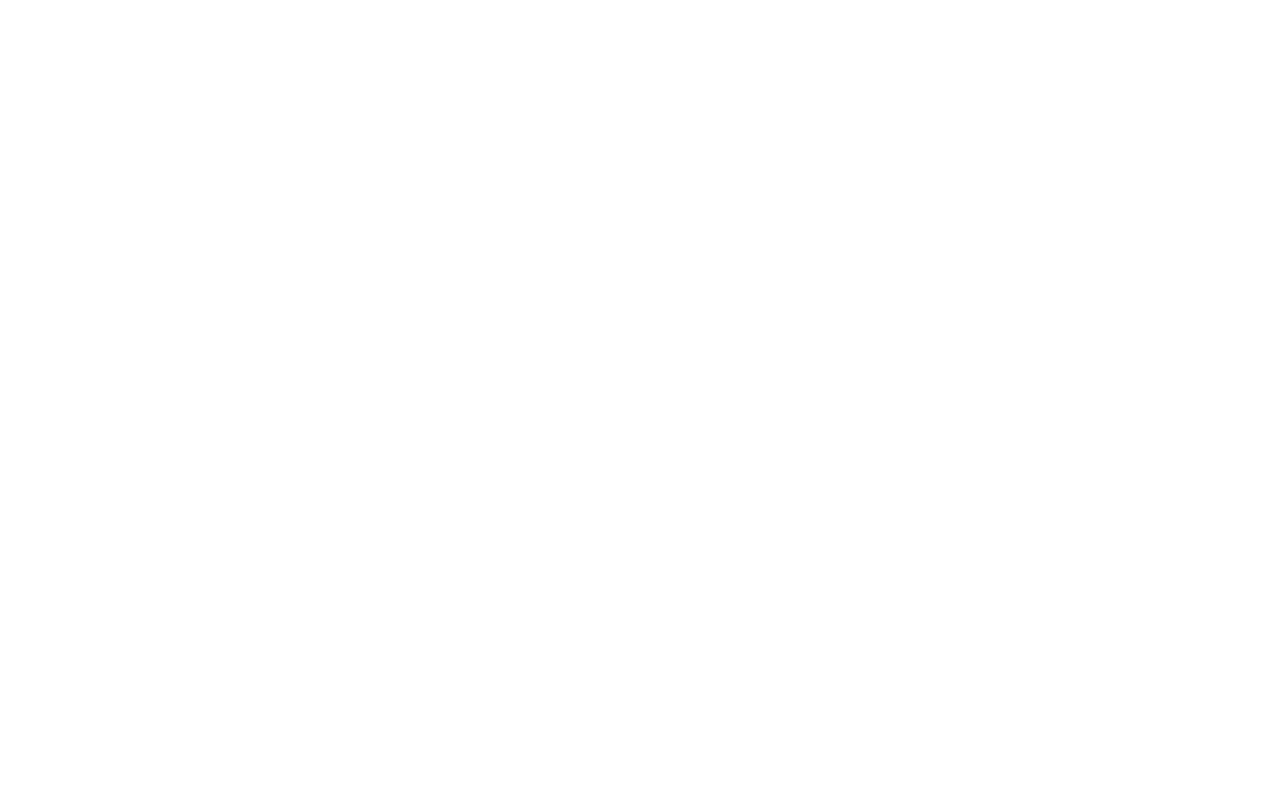
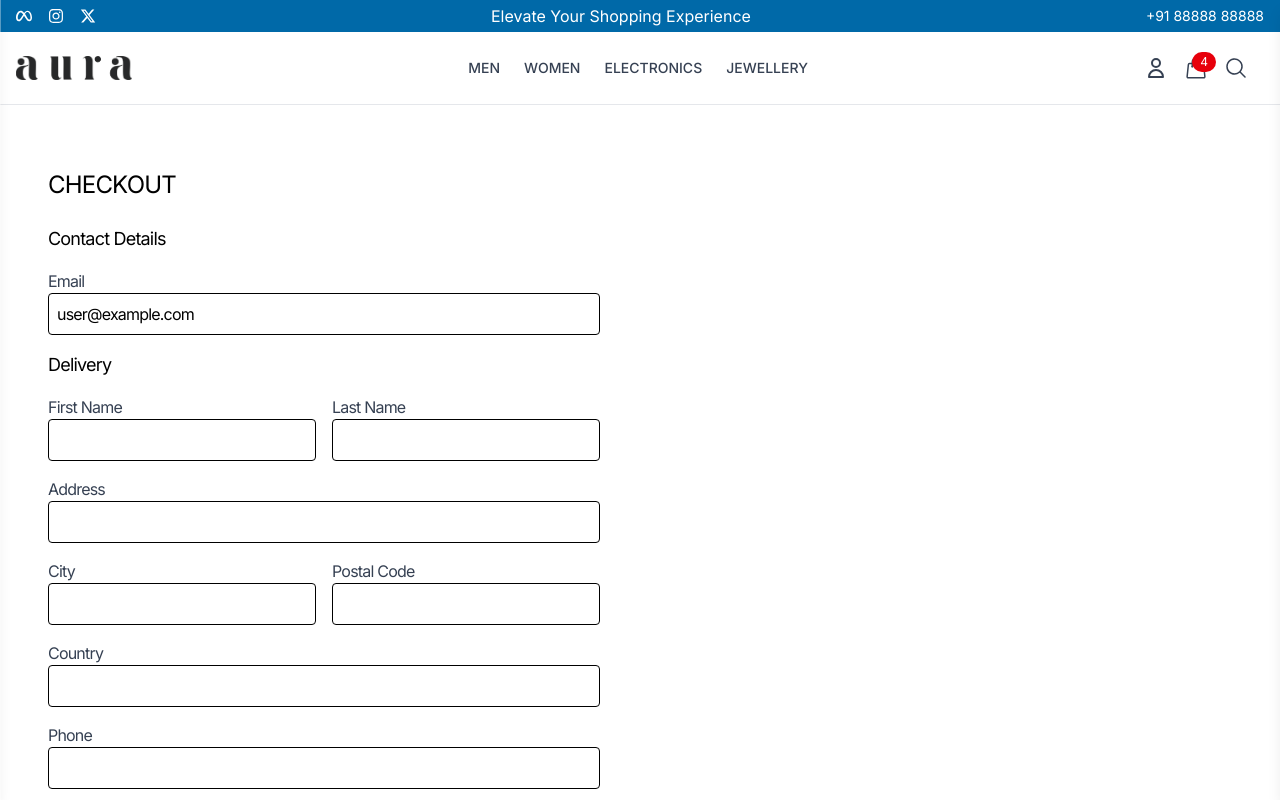
Before and after one commit to kshitijMandave/E_Com, a React (Vite) app in the folder frontend/: page /chekout in a window 1280 px wide. Before the commit this address had no page. Shown: the top 800 px of the page. Built offline with nearby package versions, Linux system fonts and the light colour scheme.

Commit message:
Added Chekout Component Where after click on checkout button user will render to the checkout component, there will be an option to fill their Address information

```diff
--- a/frontend/src/App.jsx
+++ b/frontend/src/App.jsx
@@ -8,6 +8,7 @@
 import Profile from "./Pages/Profile";
 import CollectionPage from "./Pages/CollectionPage";
 import ProductDetails from "./Components/Products/ProductDetails";
+import Chekout from "./Components/Cart/Chekout";
 
 function App() {
   return (
@@ -21,6 +22,7 @@
           <Route path="profile" element={<Profile />} />
           <Route path="collections/:collection" element={<CollectionPage />} />
           <Route path="product/:id" element={<ProductDetails />} />
+          <Route path="chekout" element={<Chekout />} />
         </Route>
         {/* You can define Admin layout here later */}
       </Routes>
--- /dev/null
+++ b/frontend/src/Components/Cart/Chekout.jsx
@@ -0,0 +1,181 @@
+import { useState } from "react";
+import { useNavigate } from "react-router-dom";
+
+const cart = {
+  products: [
+    {
+      id: 1,
+      name: "Product 1",
+      price: 100,
+      images: [{ url: "https://picsum.photos/500/500?random=3" }],
+    },
+    {
+      id: 2,
+      name: "Product 2",
+      price: 150,
+      images: [{ url: "https://picsum.photos/500/500?random=4" }],
+    },
+  ],
+  totalPrice: 195,
+};
+function Chekout() {
+  const navigate = useNavigate();
+  const [checkoutId, setCheckoutId] = useState(null);
+  const [shippingAddress, setShippingAddress] = useState({
+    firstName: "",
+    lastName: "",
+    address: "",
+    city: "",
+    postalCode: "",
+    country: "",
+    phone: "",
+  });
+
+  const handleCreateChekout = (e) => {
+    e.preventDefault();
+    setCheckoutId(123);
+  };
+
+  return (
+    <div className="grid grid-cols-1 lg:grid-cols-2 gap-8 max-w-7xl mx-auto py-10 px-6 tracking-tighter">
+      {/*left Section */}
+      <div className="bg-white rounded-lg p-6">
+        <h2 className="text-2xl uppercase mb-6 ">Checkout</h2>
+        <form onSubmit={handleCreateChekout}>
+          <h3 className="text-lg mb-4">Contact Details</h3>
+          <div className="mb-4">
+            <label className="block text-gray-700">Email</label>
+            <input
+              type="email"
+              value="user@example.com"
+              className="w-full p-2 border rounded"
+              disabled
+            />
+          </div>
+          <h3 className="text-lg mb-4">Delivery</h3>
+          <div className="mb-4 grid grid-cols-2 gap-4">
+            <div>
+              <label className="block text-gray-700">First Name</label>
+              <input
+                type="text"
+                value={shippingAddress.firstName}
+                className="w-full p-2 border rounded"
+                onChange={(e) => {
+                  setShippingAddress({
+                    ...setShippingAddress,
+                    firstName: e.target.value,
+                  });
+                }}
+              />
+            </div>
+            <div>
+              <label className="block text-gray-700">Last Name</label>
+              <input
+                type="text"
+                value={shippingAddress.lastName}
+                className="w-full p-2 border rounded"
+                onChange={(e) => {
+                  setShippingAddress({
+                    ...setShippingAddress,
+                    lastName: e.target.value,
+                  });
+                }}
+              />
+            </div>
+          </div>
+          <div className="mb-4">
+            <label className="block text-gray-700">Address</label>
+            <input
+              type="address"
+              value={shippingAddress.address}
+              className="w-full p-2 border rounded"
+              onChange={(e) => {
+                setShippingAddress({
+                  ...setShippingAddress,
+                  address: e.target.value,
+                });
+              }}
+            />
+          </div>
+          <div className="mb-4 grid grid-cols-2 gap-4">
+            <div>
+              <label className="block text-gray-700">City</label>
+              <input
+                type="text"
+                value={shippingAddress.city}
+                className="w-full p-2 border rounded"
+                onChange={(e) => {
+                  setShippingAddress({
+                    ...setShippingAddress,
+                    city: e.target.value,
+                  });
+                }}
+              />
+            </div>
+            <div>
+              <label className="block text-gray-700">Postal Code </label>
+              <input
+                type="number"
+                value={shippingAddress.postalCode}
+                className="w-full p-2 border rounded"
+                onChange={(e) => {
+                  setShippingAddress({
+                    ...setShippingAddress,
+                    postalCode: e.target.value,
+                  });
+                }}
+              />
+            </div>
+          </div>
+
+          <div className="mb-4">
+            <label className="block text-gray-700">Country</label>
+            <input
+              type="text"
+              value={shippingAddress.country}
+              className="w-full p-2 border rounded"
+              onChange={(e) => {
+                setShippingAddress({
+                  ...setShippingAddress,
+                  country: e.target.value,
+                });
+              }}
+            />
+          </div>
+          <div className="mb-4">
+            <label className="block text-gray-700">Phone</label>
+            <input
+              type="text"
+              value={shippingAddress.phone}
+              className="w-full p-2 border rounded"
+              onChange={(e) => {
+                setShippingAddress({
+                  ...setShippingAddress,
+                  phone: e.target.value,
+                });
+              }}
+            />
+          </div>
+
+          <div className="mt-6">
+            {!checkoutId ? (
+              <button
+                type="submit"
+                className="w-full bg-black text-white py-3 rounded"
+              >
+                Continue to Payment
+              </button>
+            ) : (
+              <div>
+                <h3 className="text-lg mb-4">Pay with Paypal</h3>
+                {/*Paypal button Component */}
+              </div>
+            )}
+          </div>
+        </form>
+      </div>
+    </div>
+  );
+}
+
+export default Chekout;
--- a/frontend/src/Components/Layout/CartDrawer.jsx
+++ b/frontend/src/Components/Layout/CartDrawer.jsx
@@ -1,7 +1,12 @@
 import { IoMdClose } from "react-icons/io";
 import CartContents from "../Cart/CartContents";
+import { useNavigate } from "react-router-dom";
 
 function CartDrawer({ isOpen, onClose }) {
+  const navigate = useNavigate();
+  const handleChekout = () => {
+    navigate("/chekout");
+  };
   return (
     <>
       {/* Overlay */}
@@ -28,7 +33,10 @@
 
         {/* Checkout button fixed at the bottom */}
         <div className="p-4 sticky bottom-0 bg-white">
-          <button className="w-full bg-sky-600 hover:bg-sky-700 text-white py-2 px-4 rounded mb-2">
+          <button
+            onClick={handleChekout}
+            className="w-full bg-sky-600 hover:bg-sky-700 text-white py-2 px-4 rounded mb-2"
+          >
             Checkout
           </button>
           <p className="text-xs text-gray-500 text-center">
```
